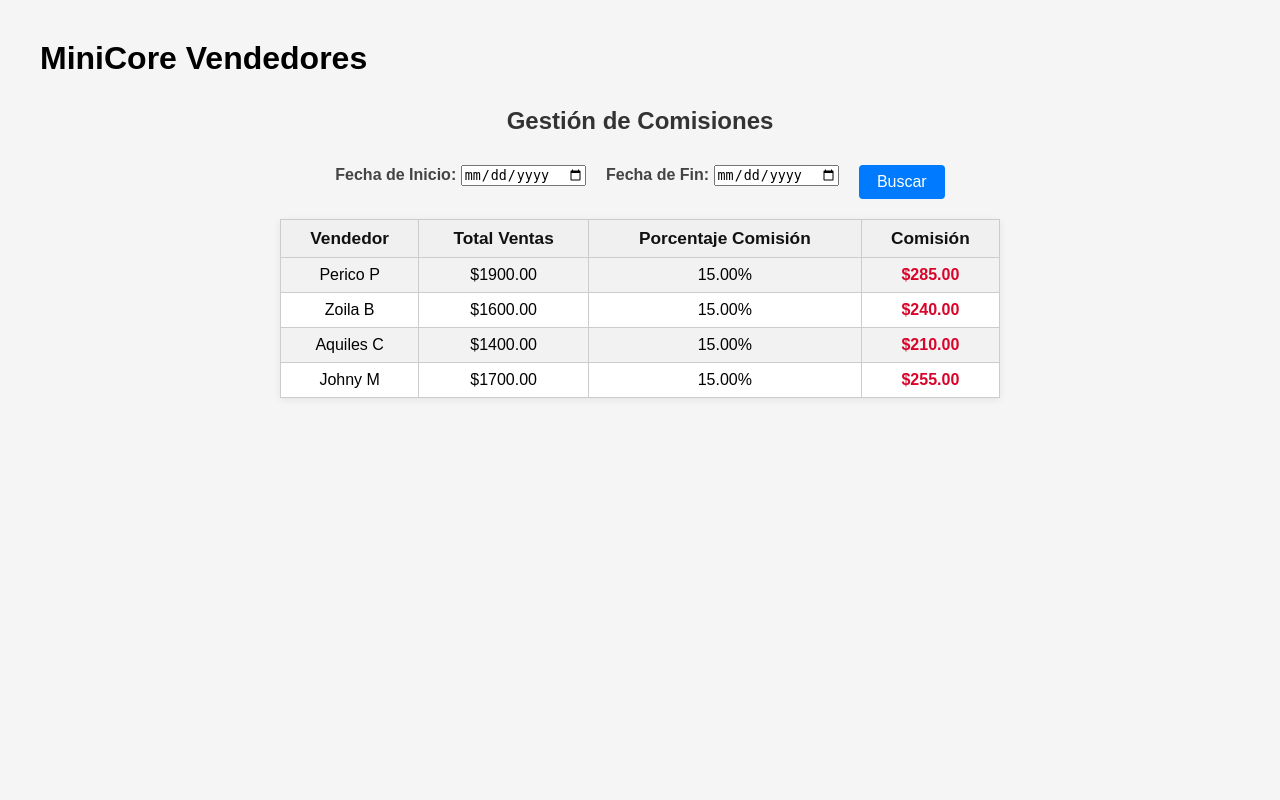
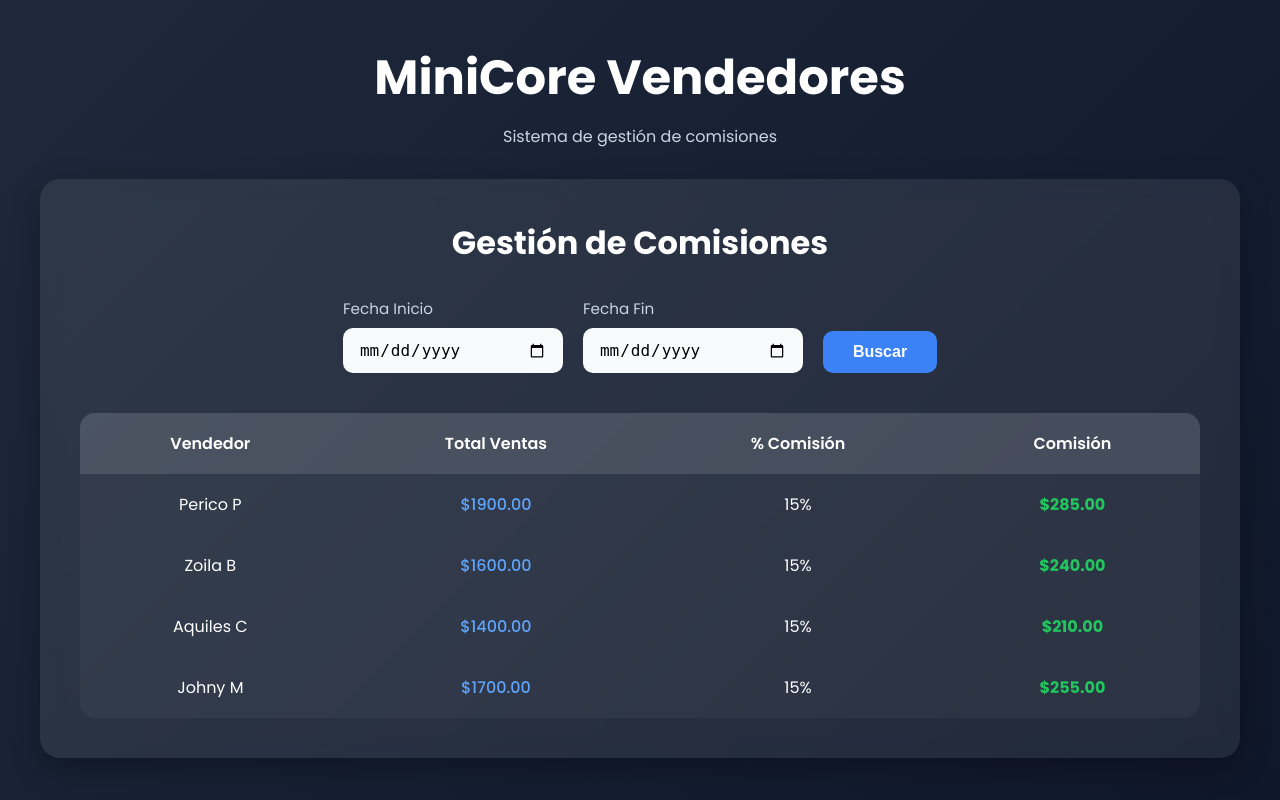
Before and after one commit to Deysius/Tarea-4-Aplicaci-n-Ejercicio-MVC-, a Flask app: page / in a window 1280 px wide. Run offline with Flask 3, Linux system fonts and the light colour scheme.

Commit message:
Cambios html

```diff
--- a/static/css/style.css
+++ b/static/css/style.css
@@ -1,68 +1,190 @@
-body {
-    font-family: Arial, sans-serif;
-    background: #f5f5f5;
+/* RESET */
+
+* {
     margin: 0;
     padding: 0;
+    box-sizing: border-box;
 }
 
-h2 {
-    color: #333;
-    text-align: center;
-    margin-top: 30px;
+/* BODY */
+
+body {
+    font-family: 'Poppins', sans-serif;
+    min-height: 100vh;
+    background: linear-gradient(135deg, #1e293b, #0f172a);
+    display: flex;
+    justify-content: center;
+    align-items: center;
+    padding: 40px;
+    color: white;
 }
 
-form {
+/* CONTAINER */
+
+.container {
+    width: 100%;
+    max-width: 1200px;
+}
+
+/* HEADER */
+
+.header {
+    text-align: center;
+    margin-bottom: 30px;
+}
+
+.header h1 {
+    font-size: 3rem;
+    margin-bottom: 10px;
+}
+
+.header p {
+    color: #cbd5e1;
+    font-size: 1rem;
+}
+
+/* CARD */
+
+.card {
+    background: rgba(255, 255, 255, 0.08);
+    backdrop-filter: blur(10px);
+    border-radius: 20px;
+    padding: 40px;
+    box-shadow: 0 10px 30px rgba(0,0,0,0.3);
+}
+
+/* TITULO */
+
+.card__header {
+    text-align: center;
+    margin-bottom: 30px;
+}
+
+.card__header h2 {
+    font-size: 2rem;
+}
+
+/* FORMULARIO */
+
+.formulario {
     display: flex;
     justify-content: center;
+    align-items: end;
     gap: 20px;
-    margin: 30px 0;
+    flex-wrap: wrap;
+    margin-bottom: 40px;
 }
 
-form label {
-    font-weight: bold;
-    color: #444;
+.form-group {
+    display: flex;
+    flex-direction: column;
 }
 
+.form-group label {
+    margin-bottom: 8px;
+    font-size: 0.95rem;
+    color: #cbd5e1;
+}
+
+input {
+    padding: 12px 16px;
+    border: none;
+    border-radius: 10px;
+    background: #f8fafc;
+    font-size: 1rem;
+    min-width: 220px;
+}
+
+/* BOTON */
+
 button {
-    background: #007bff;
-    color: #fff;
+    padding: 12px 30px;
     border: none;
-    padding: 8px 18px;
-    border-radius: 4px;
+    border-radius: 10px;
+    background: #3b82f6;
+    color: white;
+    font-size: 1rem;
     cursor: pointer;
-    font-size: 1em;
+    transition: 0.3s ease;
+    font-weight: 600;
 }
 
 button:hover {
-    background: #0056b3;
+    background: #2563eb;
+    transform: translateY(-2px);
+}
+
+/* TABLA */
+
+.table-container {
+    overflow-x: auto;
 }
 
 table {
-    margin: 0 auto 40px auto;
+    width: 100%;
     border-collapse: collapse;
-    width: 80%;
-    background: #fff;
-    box-shadow: 0 2px 8px rgba(0,0,0,0.07);
+    overflow: hidden;
+    border-radius: 15px;
 }
 
-th, td {
-    border: 1px solid #ddd;
-    padding: 12px 16px;
-    text-align: center;
+thead {
+    background: rgba(255,255,255,0.15);
 }
 
 th {
-    background: #fff;
-    color: #111;
-    font-weight: bold;
-    font-size: 1.08em;
+    padding: 18px;
+    font-size: 1rem;
+    font-weight: 600;
 }
 
-tr:nth-child(even) {
-    background: #f2f2f2;
+td {
+    padding: 18px;
+    text-align: center;
+    background: rgba(255,255,255,0.04);
 }
 
+tbody tr {
+    transition: 0.3s ease;
+}
+
+tbody tr:hover {
+    background: rgba(255,255,255,0.08);
+}
+
+/* COLORES */
+
 .comision {
-    color: #d90429;
+    color: #22c55e;
     font-weight: bold;
 }
+
+.ventas {
+    color: #60a5fa;
+    font-weight: 500;
+}
+
+/* RESPONSIVE */
+
+@media (max-width: 768px) {
+
+    .header h1 {
+        font-size: 2rem;
+    }
+
+    .card {
+        padding: 25px;
+    }
+
+    .formulario {
+        flex-direction: column;
+        align-items: stretch;
+    }
+
+    input {
+        width: 100%;
+    }
+
+    button {
+        width: 100%;
+    }
+}
--- a/templates/base.html
+++ b/templates/base.html
@@ -1,19 +1,31 @@
 <!DOCTYPE html>
 <html lang="es">
+
 <head>
+    <meta charset="UTF-8">
+    <meta name="viewport" content="width=device-width, initial-scale=1.0">
+    <title>{% block title %}MiniCore{% endblock %}</title>
+
     <link rel="stylesheet" href="{{ url_for('static', filename='css/style.css') }}">
-    <meta charset="UTF-8">
-    <title>{% block title %}MiniCore Vendedores{% endblock %}</title>
-    <style>
-        body { font-family: Arial, sans-serif; margin: 40px; }
-        table { border-collapse: collapse; width: 60%; margin-top: 20px; }
-        th, td { border: 1px solid #ccc; padding: 8px; text-align: center; }
-        th { background: #f0f0f0; }
-        form { margin-bottom: 20px; }
-    </style>
+
+    <!-- Google Fonts -->
+    <link href="https://fonts.googleapis.com/css2?family=Poppins:wght@300;400;500;600;700&display=swap"
+        rel="stylesheet">
 </head>
+
 <body>
-    <h1>MiniCore Vendedores</h1>
-    {% block content %}{% endblock %}
+
+    <div class="background"></div>
+
+    <main class="container">
+        <header class="header">
+            <h1>MiniCore Vendedores</h1>
+            <p>Sistema de gestión de comisiones</p>
+        </header>
+
+        {% block content %}{% endblock %}
+    </main>
+
 </body>
+
 </html>
--- a/templates/index.html
+++ b/templates/index.html
@@ -1,39 +1,95 @@
 {% extends "base.html" %}
 
-{% block title %}Comisiones de Vendedores{% endblock %}
+{% block title %}Comisiones{% endblock %}
 
 {% block content %}
+
+<section class="card">
+
+    <div class="card__header">
         <h2>Gestión de Comisiones</h2>
-    <form method="post" id="filtro-form">
-        <label>Fecha de Inicio: <input type="date" name="fecha_inicio" id="fecha_inicio" value="{{ fecha_inicio or '' }}" required></label>
-        <label>Fecha de Fin: <input type="date" name="fecha_fin" id="fecha_fin" value="{{ fecha_fin or '' }}" required></label>
-        <button type="submit">Buscar</button>
+    </div>
+
+    <form method="post" id="filtro-form" class="formulario">
+
+        <div class="form-group">
+            <label>Fecha Inicio</label>
+            <input type="date"
+                name="fecha_inicio"
+                id="fecha_inicio"
+                value="{{ fecha_inicio or '' }}"
+                required>
+        </div>
+
+        <div class="form-group">
+            <label>Fecha Fin</label>
+            <input type="date"
+                name="fecha_fin"
+                id="fecha_fin"
+                value="{{ fecha_fin or '' }}"
+                required>
+        </div>
+
+        <button type="submit">
+            Buscar
+        </button>
+
     </form>
+
+    <div class="table-container">
+
         <table>
+
+            <thead>
                 <tr>
                     <th>Vendedor</th>
                     <th>Total Ventas</th>
-            <th>Porcentaje Comisión</th>
+                    <th>% Comisión</th>
                     <th>Comisión</th>
                 </tr>
+            </thead>
+
+            <tbody>
+
                 {% for c in comisiones %}
+
                 <tr>
                     <td>{{ c.vendedor }}</td>
-            <td>${{ "%.2f"|format(c.total_ventas) }}</td>
-            <td>{{ "%.2f"|format(c.porcentaje * 100) }}%</td>
-            <td class="comision">${{ "%.2f"|format(c.comision) }}</td>
+
+                    <td class="ventas">
+                        ${{ "%.2f"|format(c.total_ventas) }}
+                    </td>
+
+                    <td>
+                        {{ "%.0f"|format(c.porcentaje * 100) }}%
+                    </td>
+
+                    <td class="comision">
+                        ${{ "%.2f"|format(c.comision) }}
+                    </td>
                 </tr>
+
                 {% endfor %}
+
+            </tbody>
+
         </table>
+
+    </div>
+
+</section>
+
 <script>
-        // Validación de fechas en el cliente
-        document.getElementById('filtro-form').addEventListener('submit', function(e) {
+    document.getElementById('filtro-form').addEventListener('submit', function (e) {
+
         const inicio = document.getElementById('fecha_inicio').value;
         const fin = document.getElementById('fecha_fin').value;
+
         if (inicio && fin && fin < inicio) {
-                alert('La fecha de fin no puede ser menor a la fecha de inicio.');
+            alert('La fecha final no puede ser menor.');
             e.preventDefault();
         }
     });
 </script>
+
 {% endblock %}
```
Lines whose indentation alone changed are shown as unchanged.
